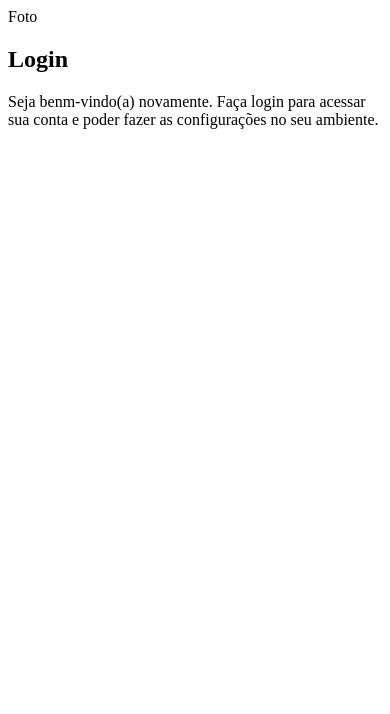
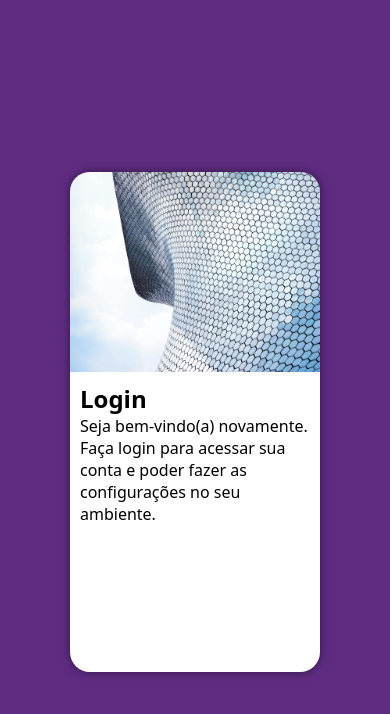
Before and after one commit to brunoboehme/projeto-login, a plain HTML site: page index.html in a window 390 px wide. Drawn offline with Linux system fonts and the light colour scheme.

Commit message:
feito mobile first

```diff
--- a/estilos/style.css
+++ b/estilos/style.css
@@ -5,3 +5,49 @@ Paleta de Cores
 Verde: #49a09d
 Lilás: #5f2c82
 */
+
+*{
+    font-family: system-ui, -apple-system, BlinkMacSystemFont, 'Segoe UI', Roboto, Oxygen, Ubuntu, Cantarell, 'Open Sans', 'Helvetica Neue', sans-serif;
+    margin: 0px;
+    padding: 0px;
+    box-sizing: border-box;
+}
+
+body, html {
+    background-color: #5f2c82;
+    height: 100vh;
+    width: 100vw;
+}
+
+main {
+    position: relative;
+    height: 100vh;
+    width: 100vw;
+}
+
+section#login {
+    position: absolute;
+    background-color: white;
+    width: 250px;
+    height: 500px;
+    border-radius: 20px;
+    top: 50%;
+    left: 50%;
+    transform: translate(-50%, -50%);
+    overflow: hidden; /*tudo oq estiver fora da borda da div (no caso a imagem) vai esconder (para arrendondar as bordas superiores)*/
+    box-shadow: 0px 0px 10px rgba(0, 0, 0, 0.5) ;
+}
+
+section#login > div#imagem {
+    display: block;
+    background: #5f2c82 url(../imagens/pexels-thishanabee-3652902\ \(1\).jpg) no-repeat;
+    height: 200px;
+    background-size: cover;
+    background-position: right bottom ;
+}
+
+section#login > div#formulario {
+    display: block;
+    padding: 10px;
+
+}
--- a/index.html
+++ b/index.html
@@ -10,11 +10,11 @@
     <main>
         <section id="login">
             <div id="imagem">
-                Foto
+                <!--Imagem no css-->
             </div>
             <div id="formulario">
                 <h1>Login</h1>
-                <p>Seja benm-vindo(a) novamente. Faça login para acessar sua conta e poder fazer as configurações no seu ambiente.</p>
+                <p>Seja bem-vindo(a) novamente. Faça login para acessar sua conta e poder fazer as configurações no seu ambiente.</p>
                 <form action="login.php" method="post">
 
                 </form>
```
